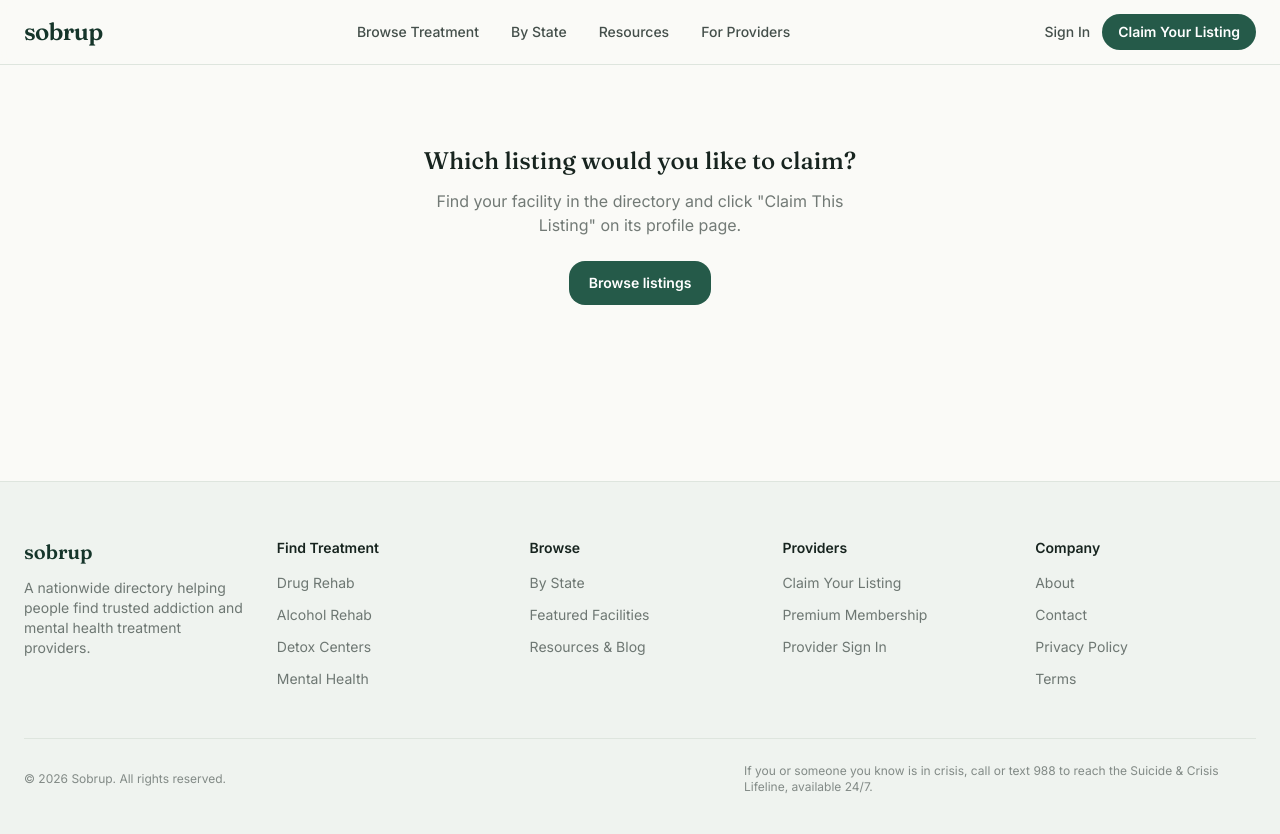
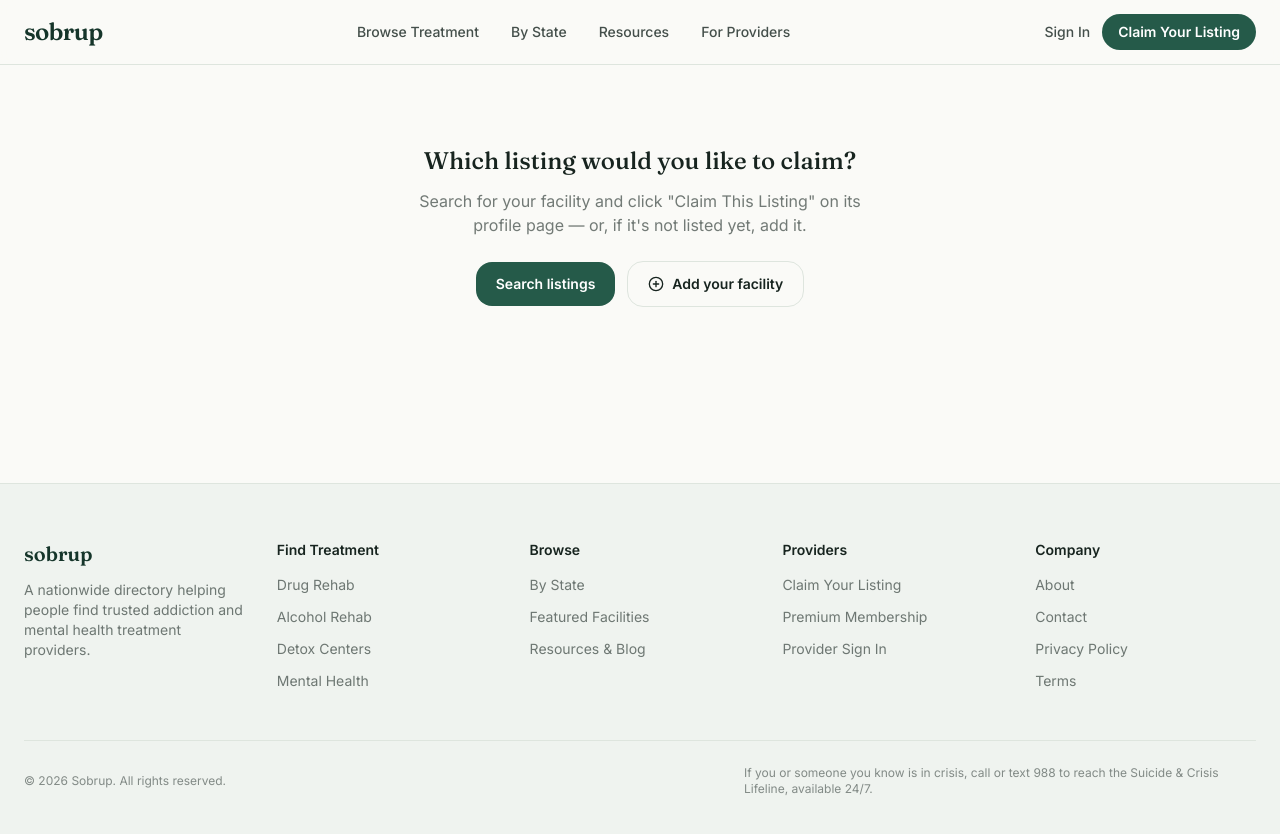
Before and after one commit to sobrup11-design/sobrup, a Next.js app: page /claim in a window 1280 px wide. Shown: the top 834 px of the page. Built offline with nearby package versions, Linux system fonts and the light colour scheme.

Commit message:
Update page.tsx

```diff
--- a/app/claim/page.tsx
+++ b/app/claim/page.tsx
@@ -2,8 +2,8 @@ import Link from "next/link";
 import { notFound } from "next/navigation";
 import { getFacilityBySlugAny } from "@/lib/data/facilities";
 import { createClient } from "@/lib/supabase/server";
+import { ShieldCheck, PlusCircle } from "lucide-react";
 import ClaimForm from "@/components/ClaimForm";
-import { ShieldCheck } from "lucide-react";
 
 export const metadata = {
   title: "Claim Your Listing",
@@ -24,15 +24,24 @@ export default async function ClaimPage({
             Which listing would you like to claim?
           </h1>
           <p className="text-ink/60 mb-6">
-            Find your facility in the directory and click "Claim This Listing"
-            on its profile page.
+            Search for your facility and click "Claim This Listing" on its
+            profile page — or, if it's not listed yet, add it.
           </p>
-          <Link
-            href="/browse"
-            className="inline-flex rounded-xl bg-pine-600 px-5 py-3 text-sm font-semibold text-white hover:bg-pine-700"
-          >
-            Browse listings
-          </Link>
+          <div className="flex flex-col sm:flex-row items-center justify-center gap-3">
+            <Link
+              href="/browse"
+              className="inline-flex w-full sm:w-auto items-center justify-center rounded-xl bg-pine-600 px-5 py-3 text-sm font-semibold text-white hover:bg-pine-700"
+            >
+              Search listings
+            </Link>
+            <Link
+              href="/add-facility"
+              className="inline-flex w-full sm:w-auto items-center justify-center gap-2 rounded-xl border border-line px-5 py-3 text-sm font-semibold text-ink hover:bg-mist"
+            >
+              <PlusCircle className="h-4 w-4" aria-hidden="true" />
+              Add your facility
+            </Link>
+          </div>
         </div>
       </div>
     );
```
